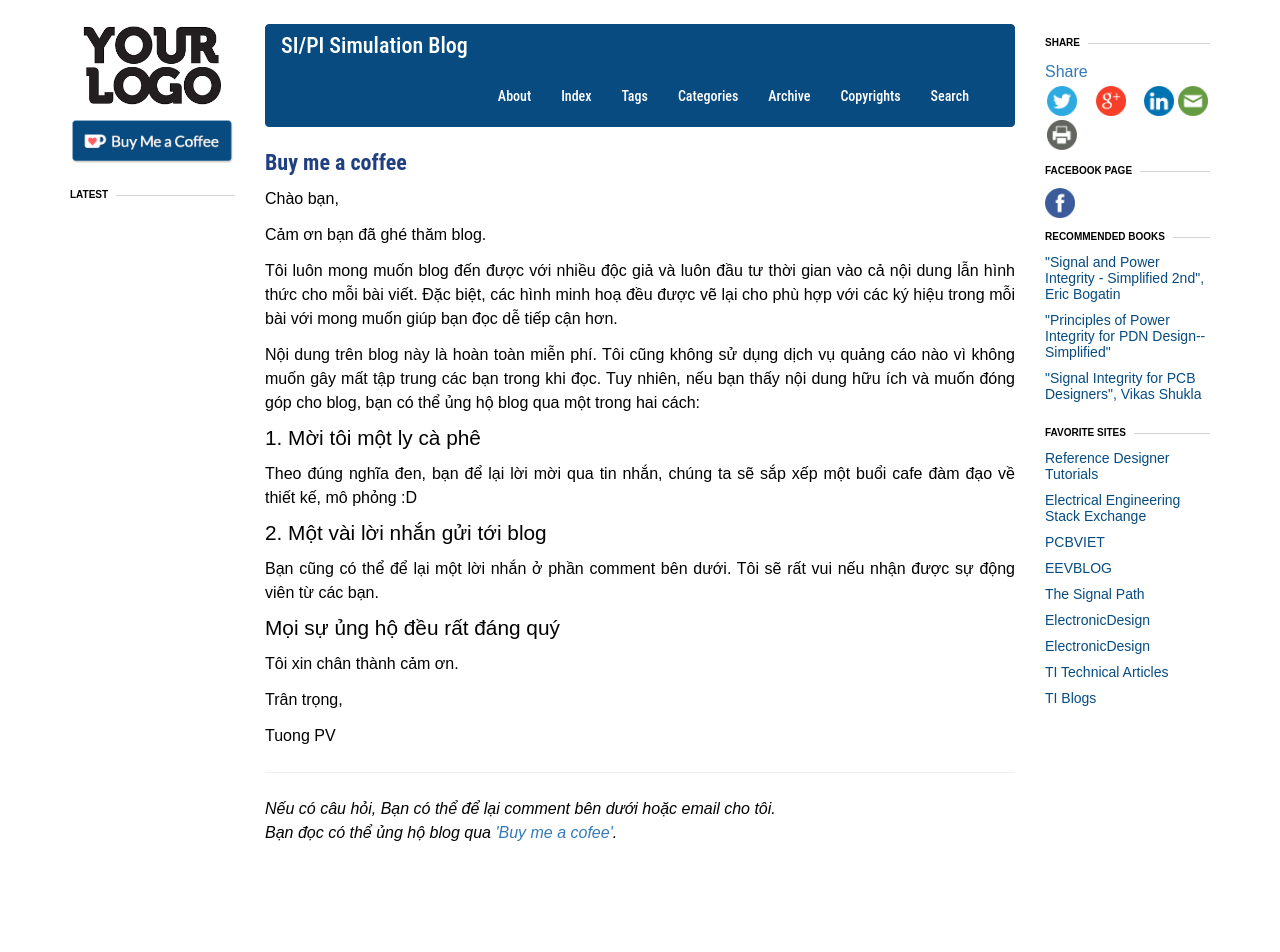
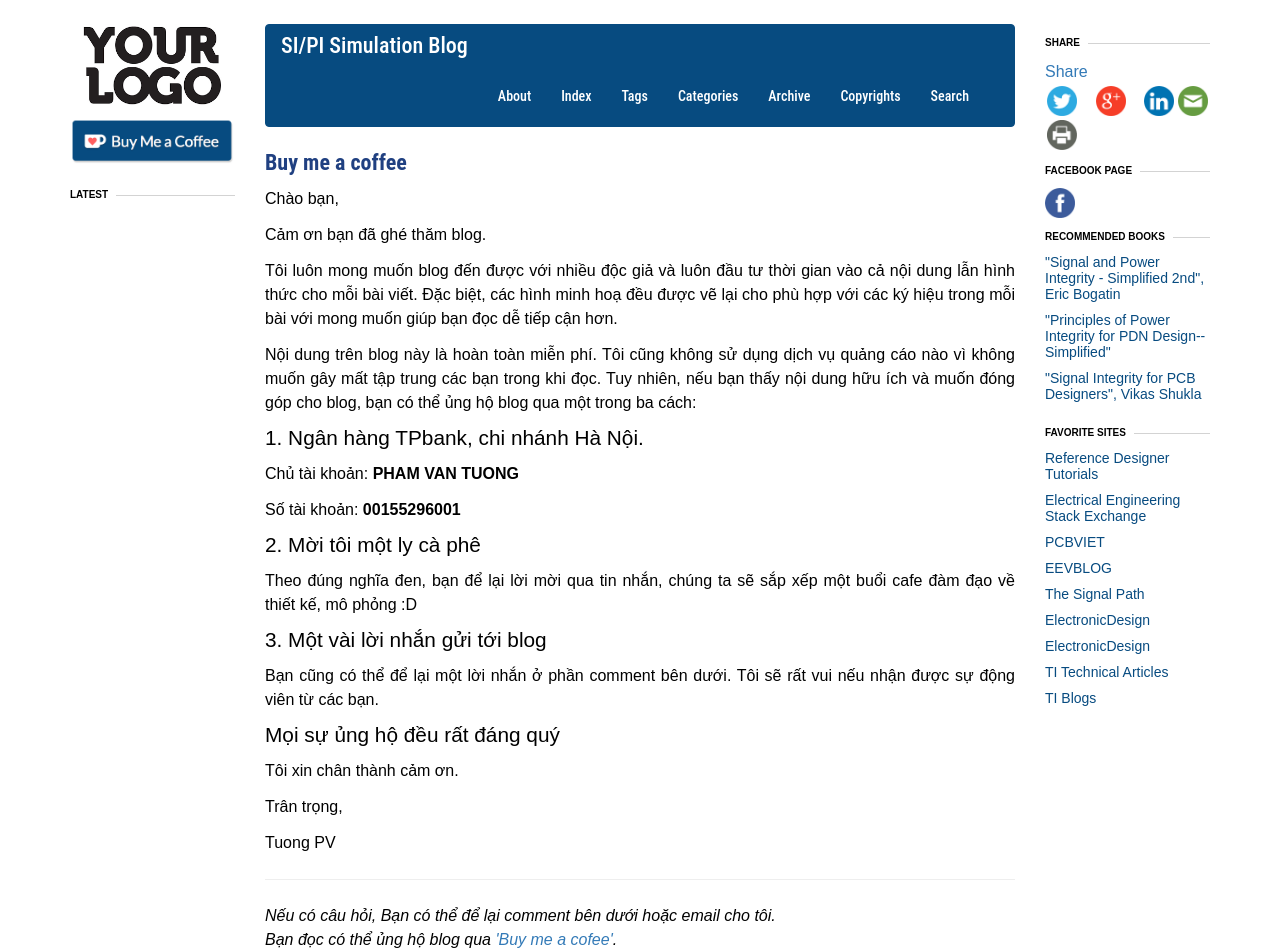
Before and after one commit to anhvanthe/SignalPowerIntegrity, a Jekyll site: the page built from buymeacoffee.md, in a window 1280 px wide. Built offline with Jekyll 4.4.1, drawn with Linux system fonts in a browser that asks for light colours; nearby versions of some CDN libraries; before the commit the page ends 900 px from its top, so only the background shows below that.

Commit message:
update buymeacoffee.md

```diff
--- a/buymeacoffee.md
+++ b/buymeacoffee.md
@@ -18,19 +18,18 @@ Tôi luôn mong muốn blog đến được với nhiều độc giả và luôn
 
 <!-- **Gần đây, tôi có tạo thêm một trang web giúp các bạn học và thực hành code Python cho các vấn đề liên quan trực tiếp đến Machine Learning. Hiện đang ở mức cơ bản. Bạn có thể tạo tài khoản và học tại đây: [https://fundaml.com](https://fundaml.com).** -->
 
-Nội dung trên blog này là hoàn toàn miễn phí. Tôi cũng không sử dụng dịch vụ quảng cáo nào vì không muốn gây mất tập trung các bạn trong khi đọc. Tuy nhiên, nếu bạn thấy nội dung hữu ích và muốn đóng góp cho blog, bạn có thể ủng hộ blog qua một trong hai cách:
+Nội dung trên blog này là hoàn toàn miễn phí. Tôi cũng không sử dụng dịch vụ quảng cáo nào vì không muốn gây mất tập trung các bạn trong khi đọc. Tuy nhiên, nếu bạn thấy nội dung hữu ích và muốn đóng góp cho blog, bạn có thể ủng hộ blog qua một trong ba cách:
 
-<!-- #### 1. Ngân hàng TPbank, chi nhánh Hà Nội.  -->
-<!-- (Khi chuyển các bạn vui lòng kèm trong ghi chú/mục đích chuyển từ khóa: **machinelearning**) -->
+#### 1. Ngân hàng TPbank, chi nhánh Hà Nội.
 
-<!-- Chủ tài khoản: **PHAM VAN TUONG**
+Chủ tài khoản: **PHAM VAN TUONG**
 
-Số tài khoản: **00155296001** -->
+Số tài khoản: **00155296001**
 
-#### 1. Mời tôi một ly cà phê
+#### 2. Mời tôi một ly cà phê
 Theo đúng nghĩa đen, bạn để lại lời mời qua tin nhắn, chúng ta sẽ sắp xếp một buổi cafe đàm đạo về thiết kế, mô phỏng :D
 
-#### 2. Một vài lời nhắn gửi tới blog
+#### 3. Một vài lời nhắn gửi tới blog
 Bạn cũng có thể để lại một lời nhắn ở phần comment bên dưới. Tôi sẽ rất vui nếu nhận được sự động viên từ các bạn.
 
 ####  Mọi sự ủng hộ đều rất đáng quý
```
